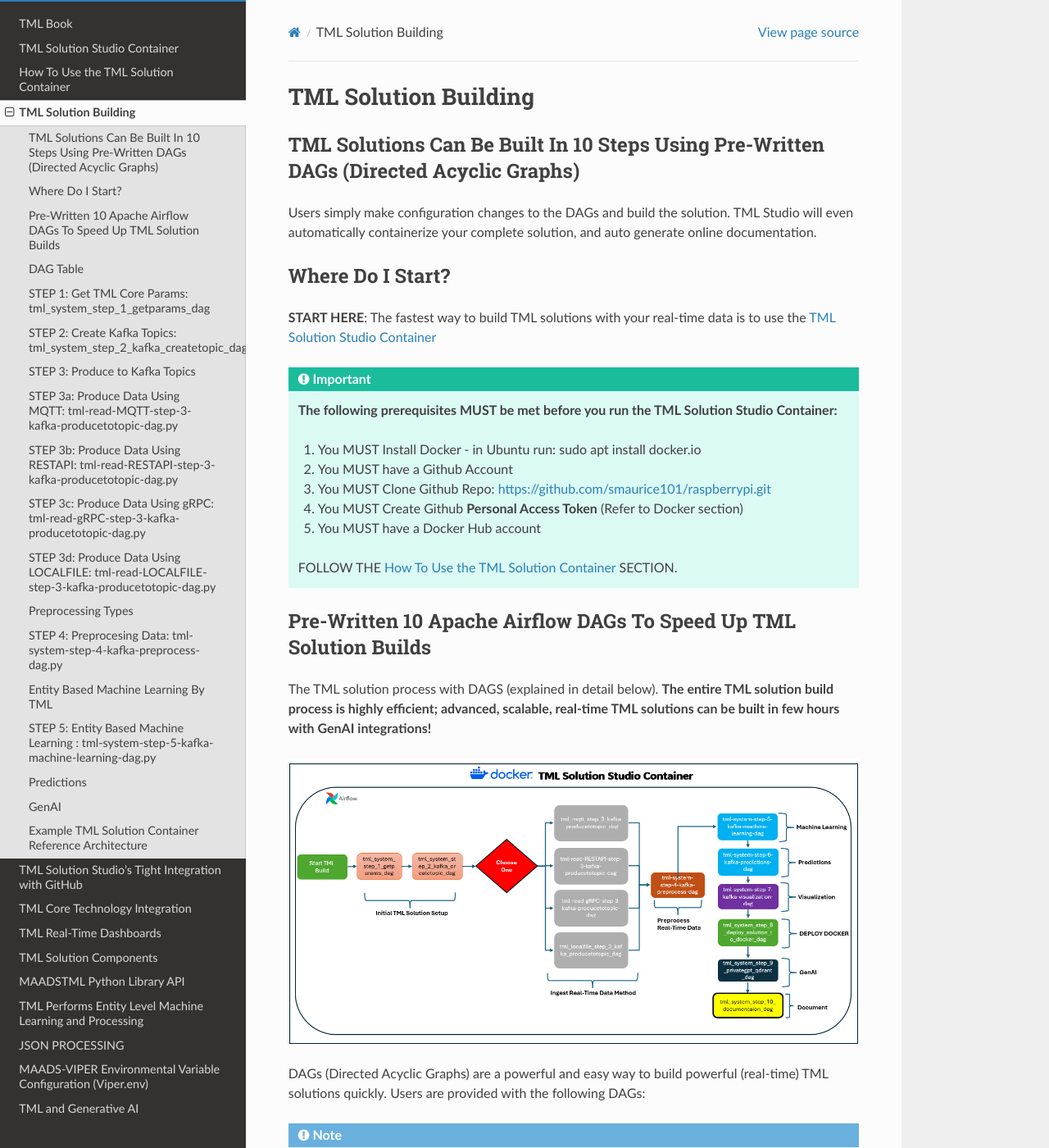
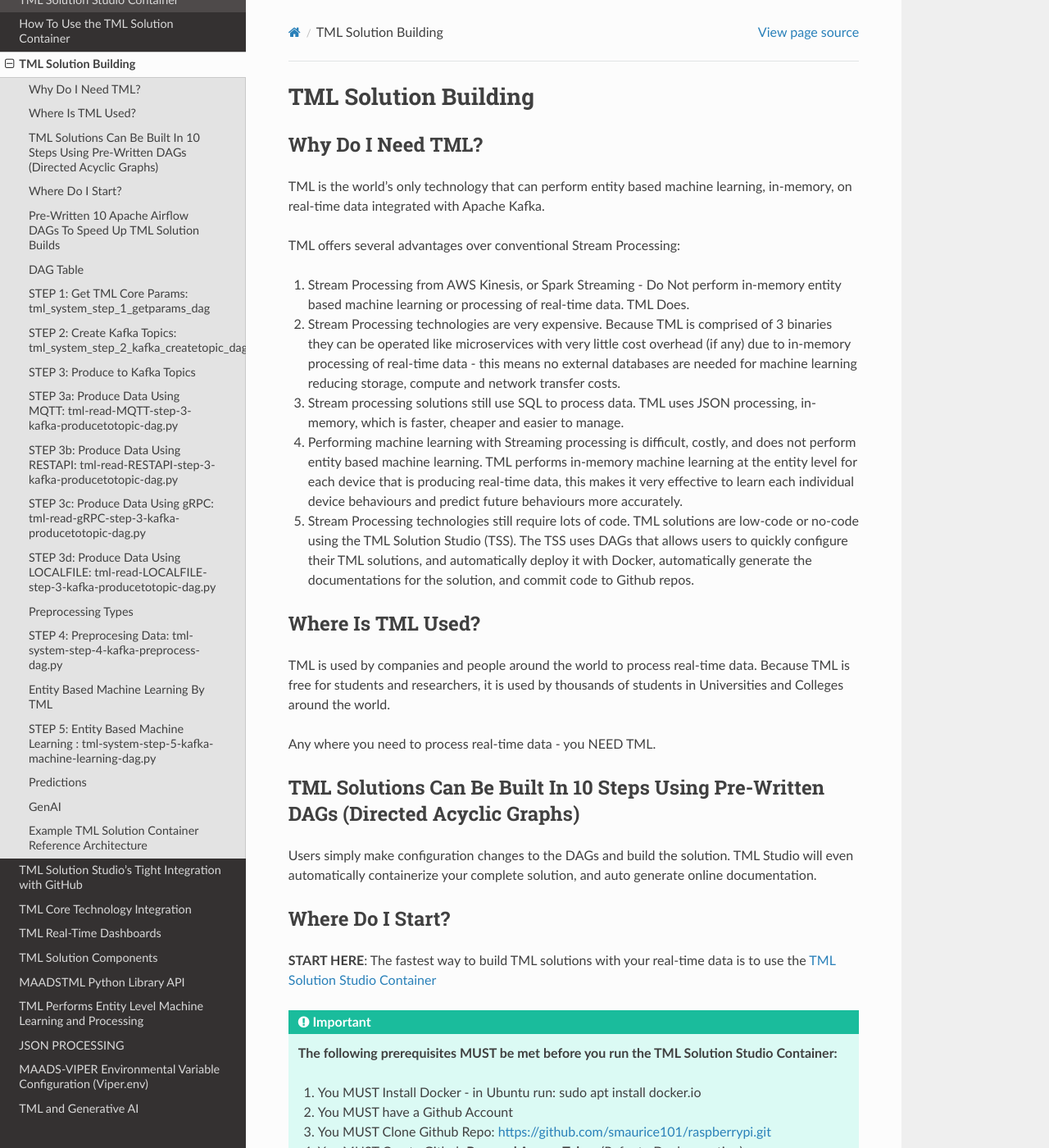
Before and after one commit to smaurice101/readthedocs, a Sphinx documentation site: the page built from docs/source/tmlbuilds.rst, in a window 1280 px wide and 1400 px high. Shown: the whole window at 82% size. Built offline with Sphinx 7.4.7 and the Read the Docs theme 2.0.0, drawn with Linux system fonts in a browser that asks for light colours.

Commit message:
Update tmlbuilds.rst

```diff
--- a/docs/source/tmlbuilds.rst
+++ b/docs/source/tmlbuilds.rst
@@ -1,5 +1,29 @@
 TML Solution Building
 ======================
+
+Why Do I Need TML?
+----------------
+
+TML is the world's only technology that can perform entity based machine learning, in-memory, on real-time data integrated with Apache Kafka.
+
+TML offers several advantages over conventional Stream Processing:
+
+1. Stream Processing from AWS Kinesis, or Spark Streaming - Do Not perform in-memory entity based machine learning or processing of real-time data.  TML Does.
+
+2. Stream Processing technologies are very expensive. Because TML is comprised of 3 binaries they can be operated like microservices with very little cost overhead (if any) due to in-memory processing of real-time data - this means no external databases are needed for machine learning reducing storage, compute and network transfer costs.
+
+3. Stream processing solutions still use SQL to process data.  TML uses JSON processing, in-memory, which is faster, cheaper and easier to manage.
+
+4. Performing machine learning with Streaming processing is difficult, costly, and does not perform entity based machine learning.  TML performs in-memory machine learning at the entity level for each device that is producing real-time data, this makes it very effective to learn each individual device behaviours and predict future behaviours more accurately.
+
+5. Stream Processing technologies still require lots of code.  TML solutions are low-code or no-code using the TML Solution Studio (TSS).  The TSS uses DAGs that allows users to quickly configure their TML solutions, and automatically deploy it with Docker, automatically generate the documentations for the solution, and commit code to Github repos.
+
+Where Is TML Used?
+----------------
+
+TML is used by companies and people around the world to process real-time data.  Because TML is free for students and researchers, it is used by thousands of students in Universities and Colleges around the world.
+
+Any where you need to process real-time data - you NEED TML.
 
 TML Solutions Can Be Built In 10 Steps Using Pre-Written DAGs (Directed Acyclic Graphs)
 ----------------------------------------------------------
```
